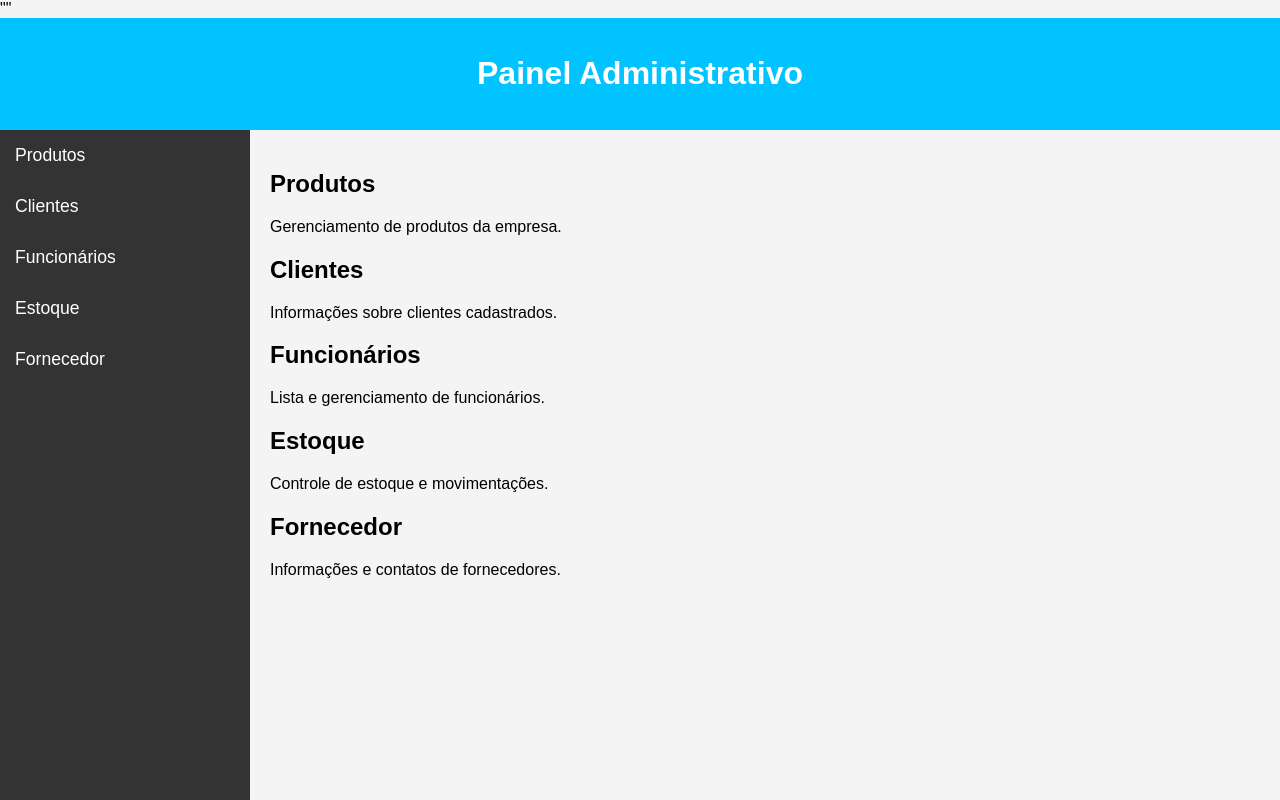
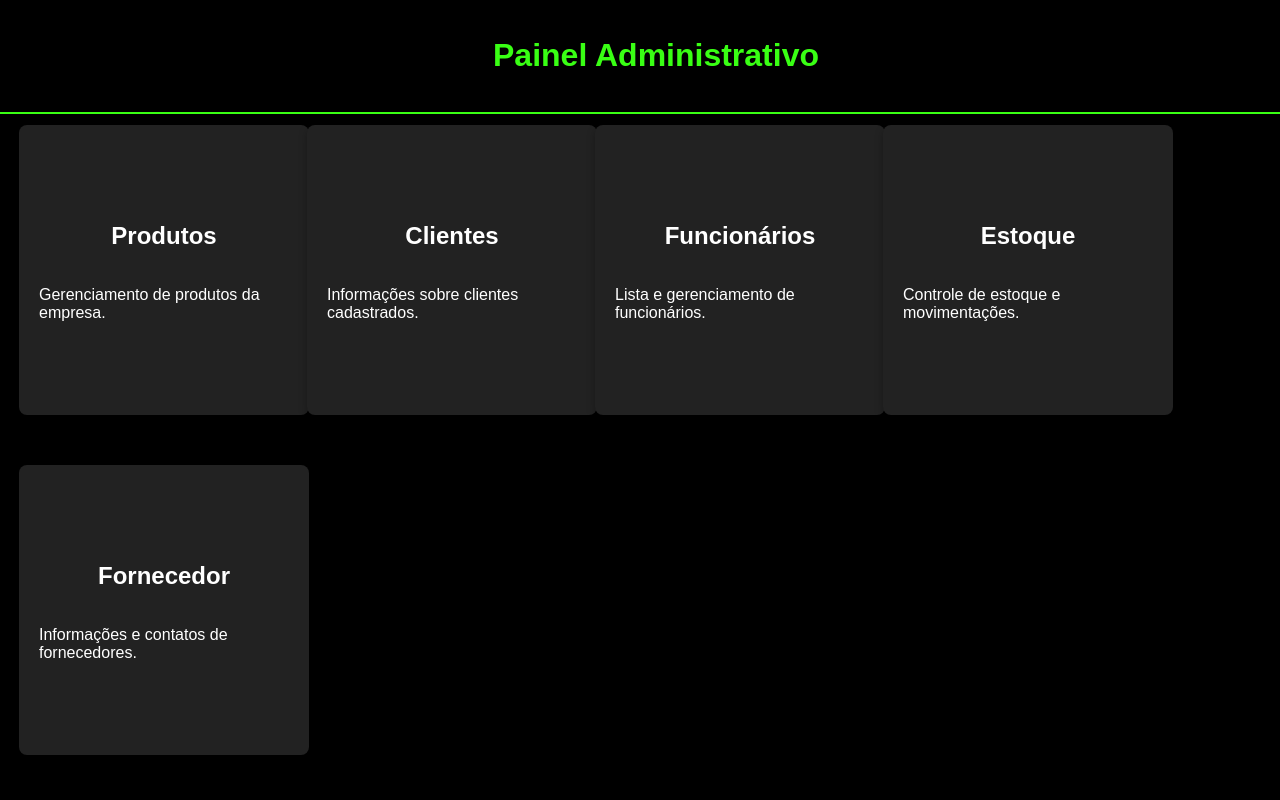
Before and after one commit to eduardocheslackidurante/BOXGEEKS, a plain HTML site: page registros.html in a window 1280 px wide. Drawn offline with Linux system fonts and the light colour scheme.

Commit message:
Add files via upload

```diff
--- a/registros.css
+++ b/registros.css
@@ -1,22 +1,37 @@
 body {
     margin: 0;
     font-family: Arial, sans-serif;
-            background-color: #f4f4f4;
+    background-color: #000;  /* Altera o fundo do site para preto */
+    color: white;  /* Torna o texto branco para contraste */
+    display: flex;
+    justify-content: center;  /* Centraliza o conteúdo horizontalmente */
+    align-items: flex-start;  /* Alinha o conteúdo no topo da tela */
+    height: 100vh;  /* Garantir que a altura ocupe toda a tela */
+    flex-direction: column;  /* Organiza os elementos em coluna (header + main) */
 }
+
 header {
-            background-color: #00c3ff;
-            color: white;
+    background-color: #000;  /* Fundo preto no header */
+    color: #39FF14;  /* Cor do texto verde fluorescente */
     text-align: center;
     padding: 1rem;
+    width: 100%;
+    position: fixed;  /* Fixa o header no topo */
+    top: 0;  /* Alinha o header ao topo da tela */
+    left: 0;
+    z-index: 10;  /* Garante que o header fique sobre o conteúdo */
+    border-bottom: 2px solid #39FF14;  /* Linha fininha em verde fluorescente abaixo do header */
 }
+
 nav {
     display: flex;
     flex-direction: column;
     width: 250px;
     height: 100vh;
-            background-color: #333;
+    background-color: #333;  /* Fundo do menu lateral */
     position: fixed;
 }
+
 nav a {
     padding: 15px;
     color: white;
@@ -24,10 +39,42 @@
     font-size: 1.1em;
     transition: background-color 0.3s;
 }
+
 nav a:hover {
-            background-color: #555;
+    background-color: #555;  /* Cor de fundo do link quando passa o mouse */
 }
+
 main {
-            margin-left: 250px;
+    display: grid;
+    grid-template-columns: repeat(auto-fill, minmax(250px, 1fr));  /* Cria colunas com largura mínima de 250px */
+    justify-items: center;  /* Alinha os cards horizontalmente no centro de cada célula */
+    align-items: center;  /* Alinha os cards verticalmente no centro de cada célula */
+    width: 90vw;  /* Largura do main, com 10% de espaço para as margens */
+    height: calc(100vh - 80px);  /* Altura ajustada para o restante da tela, considerando o header fixo */
+    overflow-y: auto;  /* Permite que o conteúdo do main seja rolável */
+    margin-top: 80px;  /* Adiciona margem para evitar sobreposição do header */
+    padding: 20px;  /* Adiciona um padding de 20px ao redor do conteúdo */
+}
+
+.card {
+    background-color: #222;  /* Cor de fundo dos cards, para um contraste com o fundo preto */
+    border-radius: 8px;  /* Bordas arredondadas */
+    box-shadow: 0 4px 8px rgba(0, 0, 0, 0.3);  /* Sombras para dar efeito 3D */
     padding: 20px;
+    width: 250px;  /* Largura ajustada dos cards */
+    height: 250px;  /* Altura fixa para os cards */
+    transition: transform 0.3s ease, box-shadow 0.3s ease;  /* Animação suave */
+    display: flex;
+    flex-direction: column;
+    justify-content: center;
+    align-items: center;
 }
+
+.card:hover {
+    transform: translateY(-10px);  /* Eleva o card quando o mouse passa por cima */
+    box-shadow: 0 6px 12px rgba(0, 0, 0, 0.4);  /* Aumenta a sombra para dar o efeito de elevação */
+}
+
+h2 {
+    color: #fff;  /* Título do card em branco */
+}
--- a/registros.html
+++ b/registros.html
@@ -1,4 +1,4 @@
-""<!DOCTYPE html>
+<!DOCTYPE html>
 <html lang="pr-br">
 <head>
     <meta charset="UTF-8">
@@ -12,41 +12,33 @@
     <h1>Painel Administrativo</h1>
 </header>
 
-<nav>
-    <a href="#produtos">Produtos</a>
-    <a href="#clientes">Clientes</a>
-    <a href="#funcionarios">Funcionários</a>
-    <a href="#estoque">Estoque</a>
-    <a href="#fornecedor">Fornecedor</a>
-</nav>
-
 <main>
-    <section id="produtos">
+        <div class="card" id="produtos">
             <h2>Produtos</h2>
             <p>Gerenciamento de produtos da empresa.</p>
-    </section>
+        </div>
 
-    <section id="clientes">
+        <div class="card" id="clientes">
             <h2>Clientes</h2>
             <p>Informações sobre clientes cadastrados.</p>
-    </section>
+        </div>
 
-    <section id="funcionarios">
+        <div class="card" id="funcionarios">
             <h2>Funcionários</h2>
             <p>Lista e gerenciamento de funcionários.</p>
-    </section>
+        </div>
 
-    <section id="estoque">
+        <div class="card" id="estoque">
             <h2>Estoque</h2>
             <p>Controle de estoque e movimentações.</p>
-    </section>
+        </div>
 
-    <section id="fornecedor">
+        <div class="card" id="fornecedor">
             <h2>Fornecedor</h2>
             <p>Informações e contatos de fornecedores.</p>
-    </section>
+        </div>
 </main>
+
 
 </body>
 </html>
-    ""
```
Lines whose indentation alone changed are shown as unchanged.
